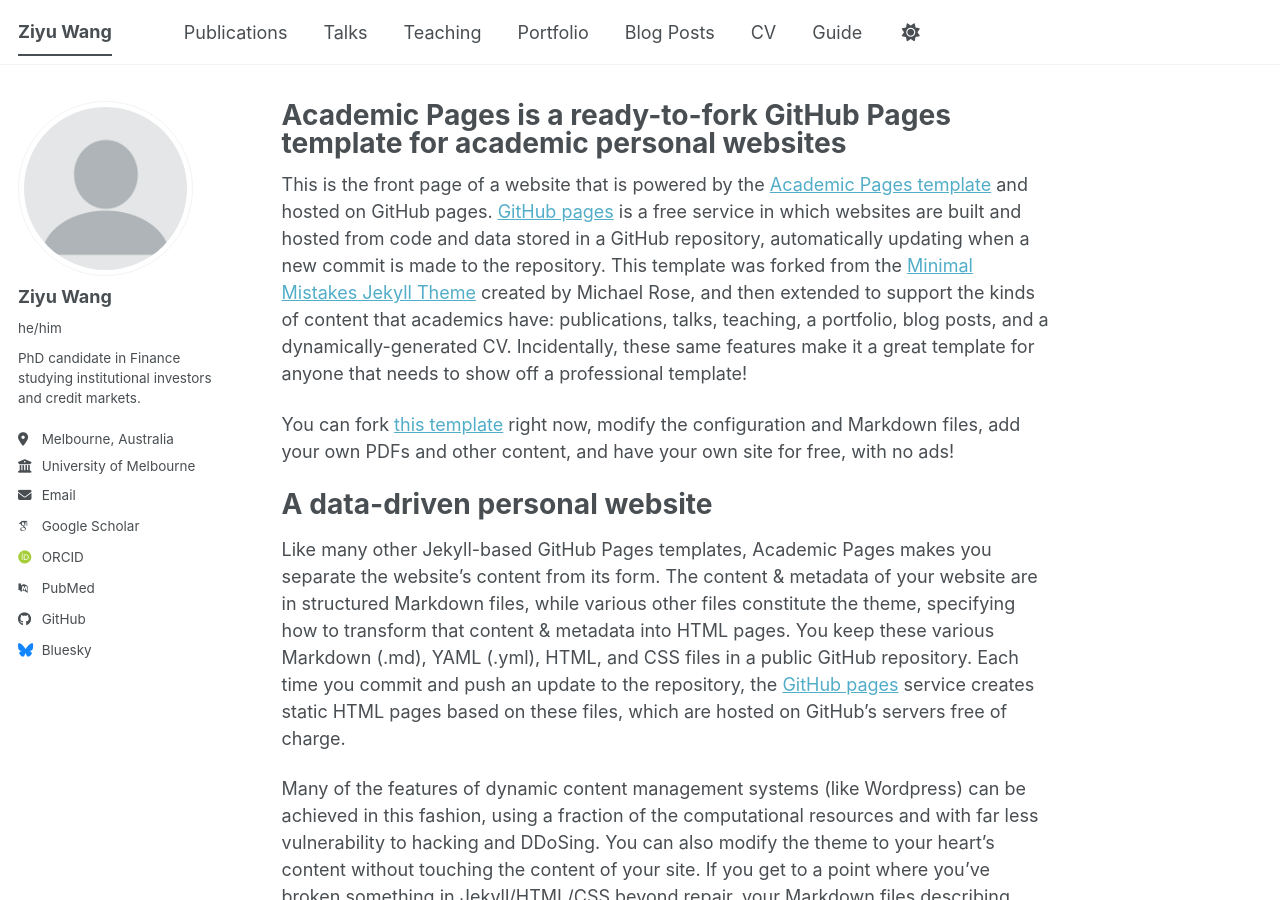
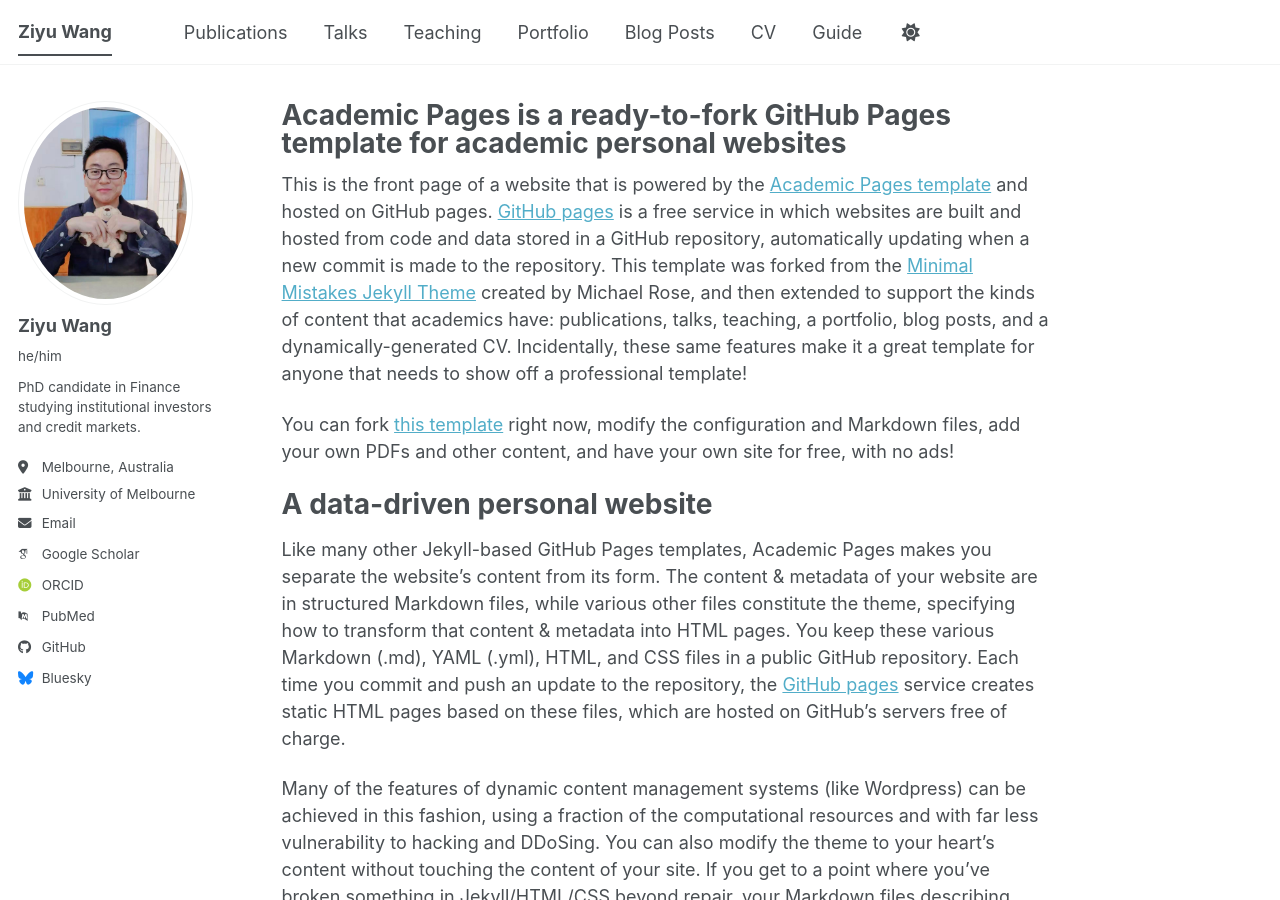
Before and after one commit to TimWANGFin/TimWANGFin.github.io, a Jekyll site: the page built from _pages/about.md, in a window 1280 px wide and 900 px high. Built offline with Jekyll 4.4.1, drawn with Linux system fonts in a browser that asks for light colours; some web fonts are replaced; a script bundle is joined from its source files by our own code; library files that are not in the unit come from our copies.

Commit message:
Update _config.yml

```diff
--- a/_config.yml
+++ b/_config.yml
@@ -22,7 +22,7 @@
 #               Additional customization can be done by editing /_includes/author-profile.html
 author:
   # Biographic information
-  avatar           : "profile.png"
+  avatar           : "bca89924e4a0bb6fa9b130d41f8759b.jpg"
   name             : "Ziyu Wang"
   pronouns         : "he/him"
   bio              : "PhD candidate in Finance studying institutional investors and credit markets."
```
